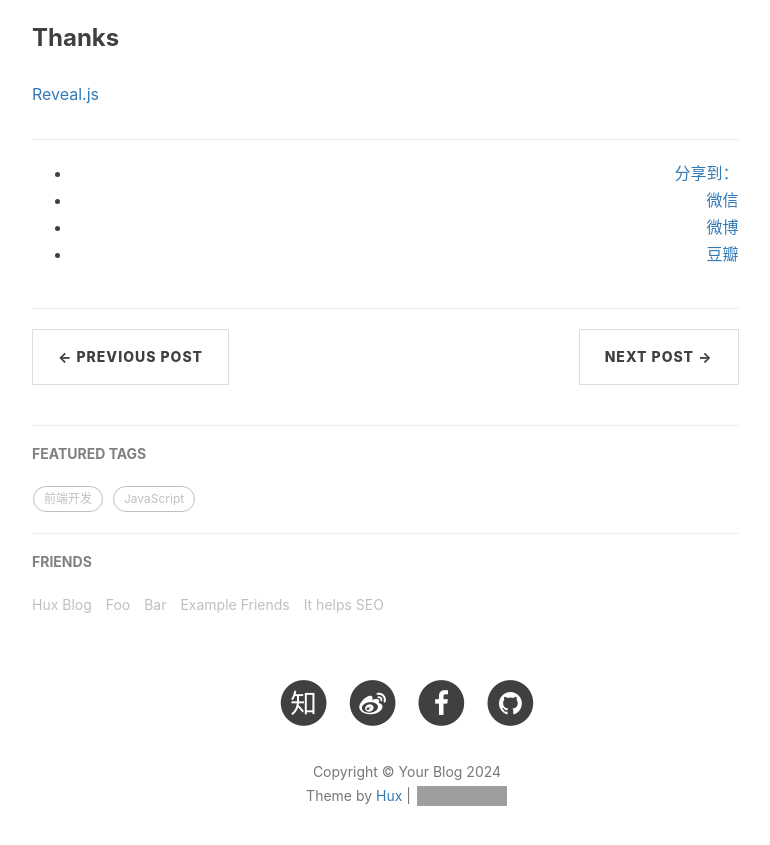
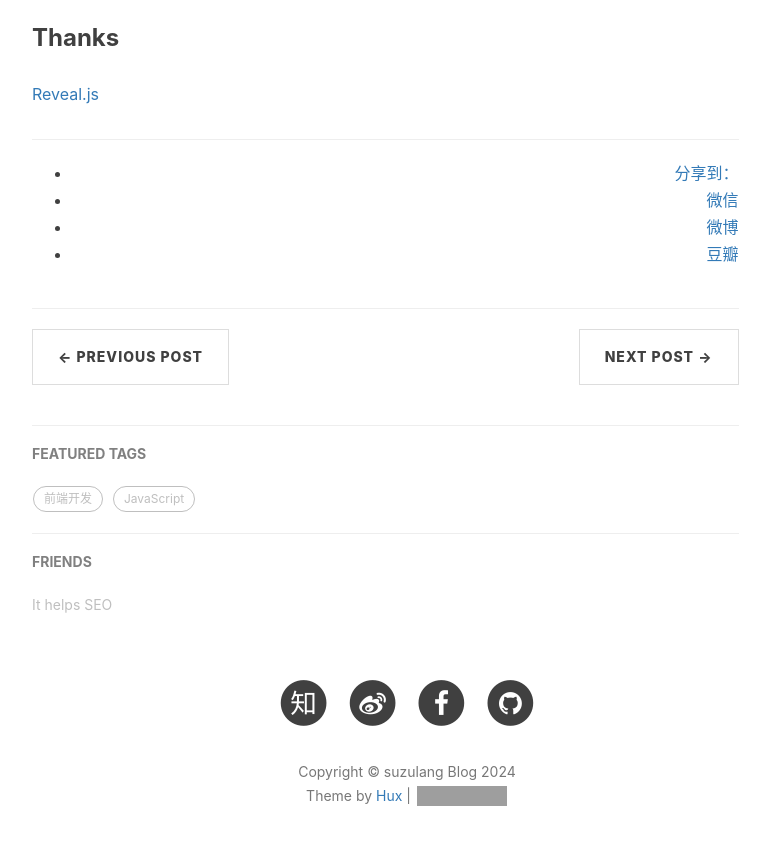
Before and after one commit to suzulang/suzulang.github.io, a Jekyll site: the page built from _posts/2015-07-09-js-module-7day.markdown, in a window 1280 px wide and 900 px high, scrolled down 1862 px. Shown: the top 845 px of the window, without its empty margins (233-1003 px from the left). Built offline with Jekyll 4.4.1, drawn with Linux system fonts in a browser that asks for light colours; nearby versions of some CDN libraries; comment, search, counter and statistics services are not loaded; some of the changed text lies outside the part shown; grey boxes are pictures that could not be loaded.

Commit message:
修改配置

```diff
--- a/_config.yml
+++ b/_config.yml
@@ -1,8 +1,8 @@
 # Site settings
-title: Your Blog
-SEOTitle: 你的博客 | Your Blog
+title: suzulang Blog
+SEOTitle: suzulang | Blog
 header-img: img/home-bg.jpg
-email: huxpro@gmail.com
+email: suzulang.jiang@gmail.com
 description: ""
 keyword: ""
 url: "http://huangxuan.me"              # your host, for absolute URL
@@ -82,18 +82,6 @@ featured-condition-size: 1              # A tag will be featured if the size of
 # Friends
 friends: [
     {
-        title: "Hux Blog",
-        href: "http://huangxuan.me"
-    },{
-        title: "Foo",
-        href: "#"
-    },{
-        title: "Bar",
-        href: "#"
-    },{
-        title: "Example Friends",
-        href: "#"
-    },{
         title: "It helps SEO",
         href: "#"
     }
```
